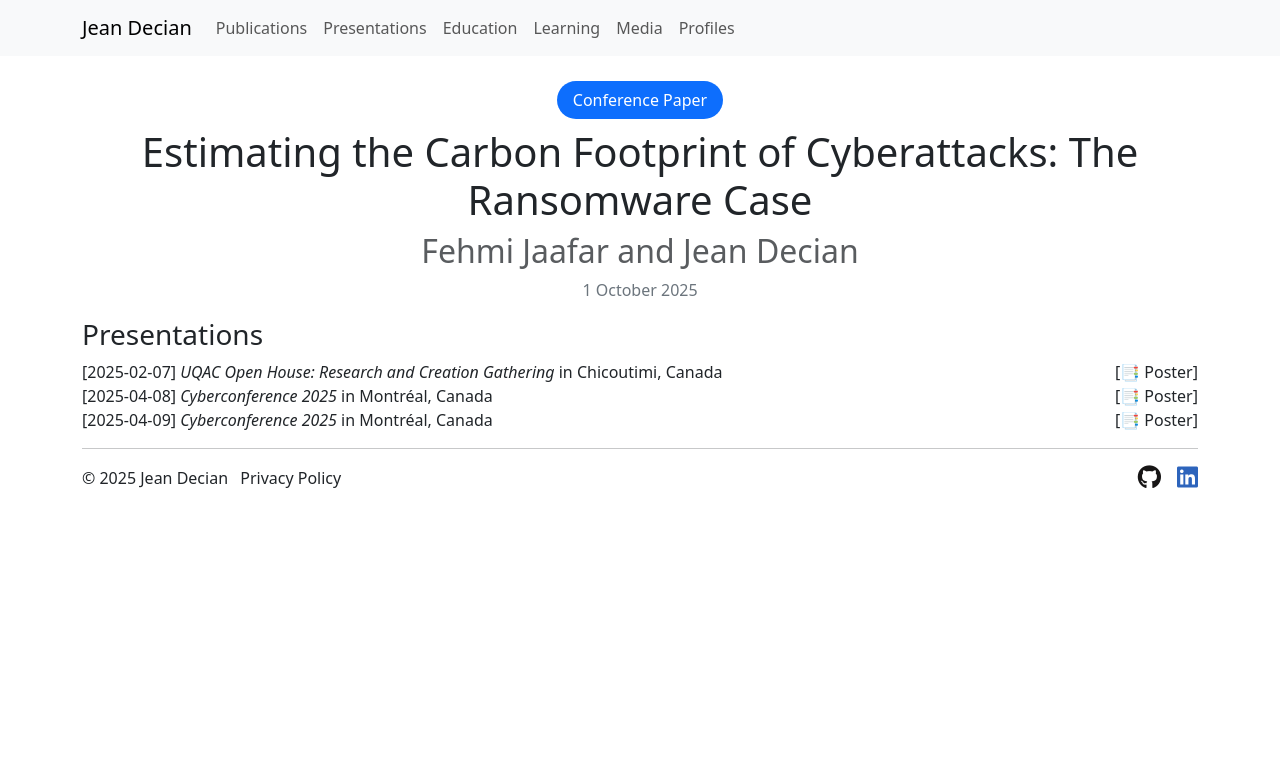
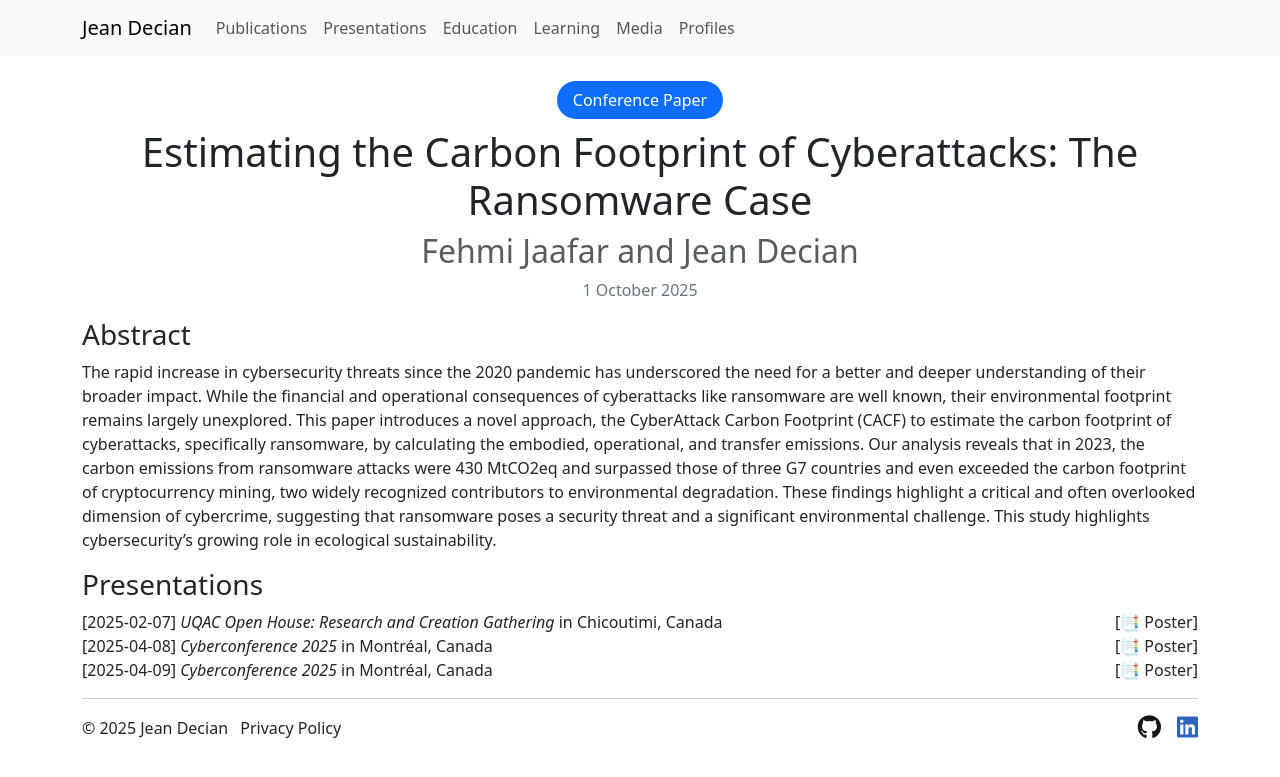
Before and after one commit to jeandecian/info, a Jekyll site: the page built from _publications/2025-10-01-estimating-carbon-footprint-cyberattacks-ransomware-case.md, in a window 1280 px wide. Shown: the top 777 px of the page. Built offline with Jekyll 4.4.1, drawn with Linux system fonts in a browser that asks for light colours; nearby versions of some CDN libraries.

Commit message:
update publication data

```diff
--- a/_publications/2025-10-01-estimating-carbon-footprint-cyberattacks-ransomware-case.md
+++ b/_publications/2025-10-01-estimating-carbon-footprint-cyberattacks-ransomware-case.md
@@ -8,9 +8,9 @@ date: 2025-10-01
 type: Conference Paper
 compilation: In Proceedings of the 2024 EAI International Conference on Safe, Secure, Ethical, Responsible Technologies and Emerging Applications (SAFER-TEA)
 extra: Dubai, UAE
-doi:
+doi: 10.1007/978-3-032-05832-4_3
 access:
-abstract:
+abstract: The rapid increase in cybersecurity threats since the 2020 pandemic has underscored the need for a better and deeper understanding of their broader impact. While the financial and operational consequences of cyberattacks like ransomware are well known, their environmental footprint remains largely unexplored. This paper introduces a novel approach, the CyberAttack Carbon Footprint (CACF) to estimate the carbon footprint of cyberattacks, specifically ransomware, by calculating the embodied, operational, and transfer emissions. Our analysis reveals that in 2023, the carbon emissions from ransomware attacks were 430 MtCO2eq and surpassed those of three G7 countries and even exceeded the carbon footprint of cryptocurrency mining, two widely recognized contributors to environmental degradation. These findings highlight a critical and often overlooked dimension of cybercrime, suggesting that ransomware poses a security threat and a significant environmental challenge. This study highlights cybersecurity’s growing role in ecological sustainability.
 presented: true
 presentation-date: 2024-12-09
 ---
```
